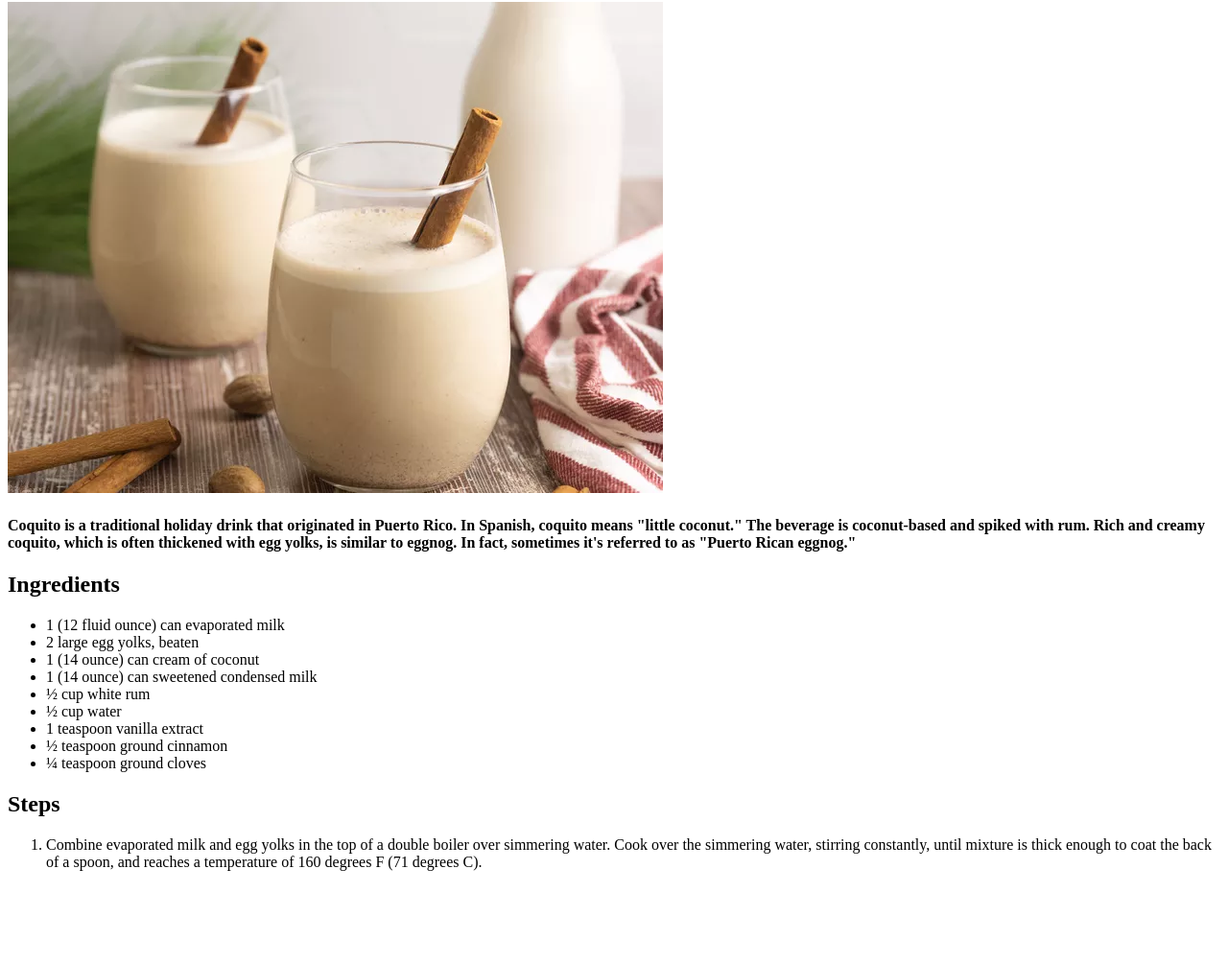
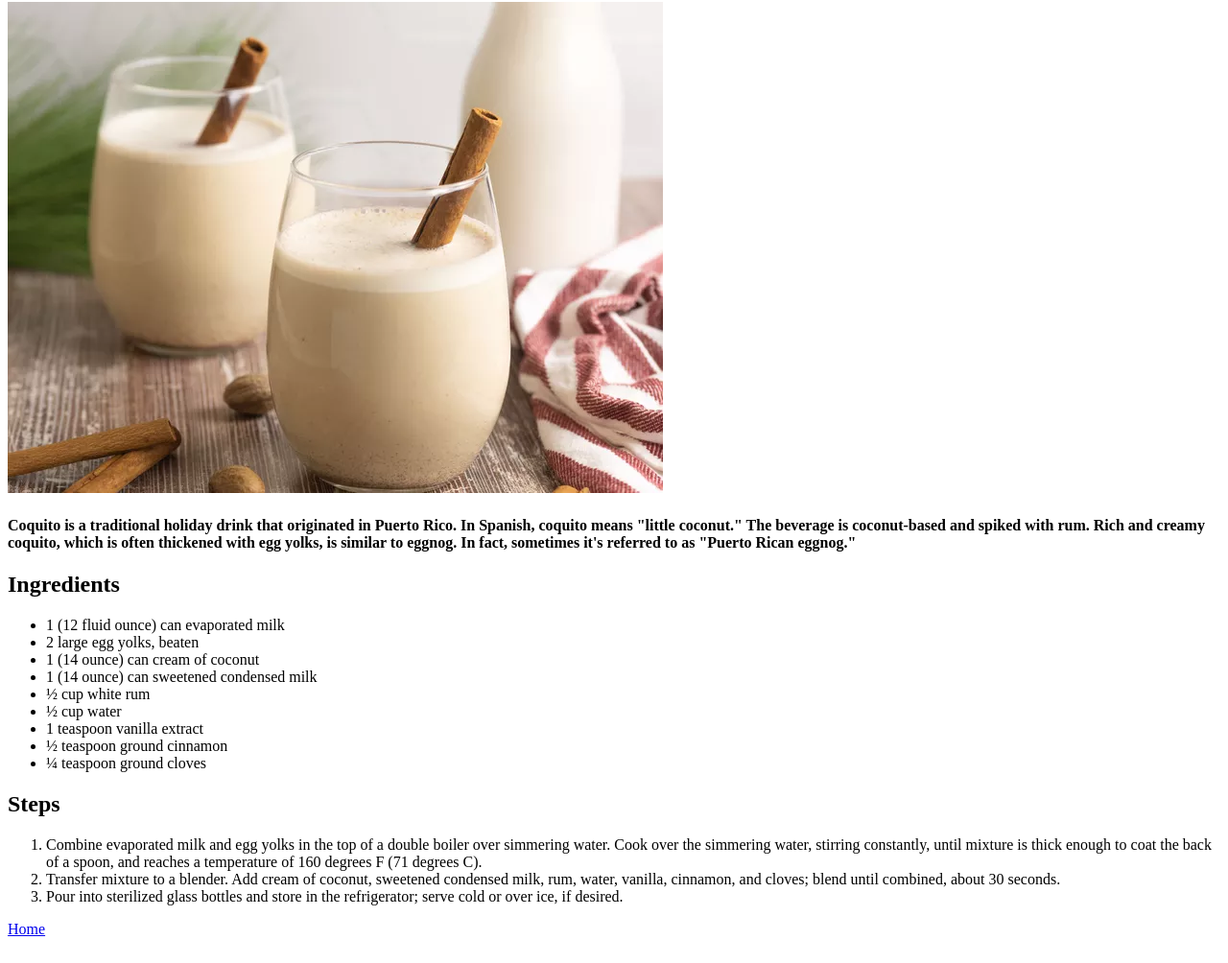
Before and after one commit to Isaiah4572/Odin-Recipe, a plain HTML site: page recipes/coquito.html in a window 1280 px wide. Shown: the part 78-1082 px from the top of the page at 96% size. Before the commit the page ends 1002 px from the top, so only its background shows below. Drawn offline with Linux system fonts and the light colour scheme.

```diff
--- a/recipes/coquito.html
+++ b/recipes/coquito.html
@@ -36,6 +36,19 @@
         until mixture is thick enough to coat the back of a spoon, and reaches a
         temperature of 160 degrees F (71 degrees C).
       </li>
+      <li>
+        Transfer mixture to a blender. Add cream of coconut, sweetened condensed
+        milk, rum, water, vanilla, cinnamon, and cloves; blend until combined,
+        about 30 seconds.
+      </li>
+      <li>
+        Pour into sterilized glass bottles and store in the refrigerator; serve
+        cold or over ice, if desired.
+      </li>
     </ol>
+
+    <a href="/index.html">Home</a>
+    <br>
+    <br>
   </body>
 </html>
```
Also changed, not shown: recipes/meatballs.html (added).
